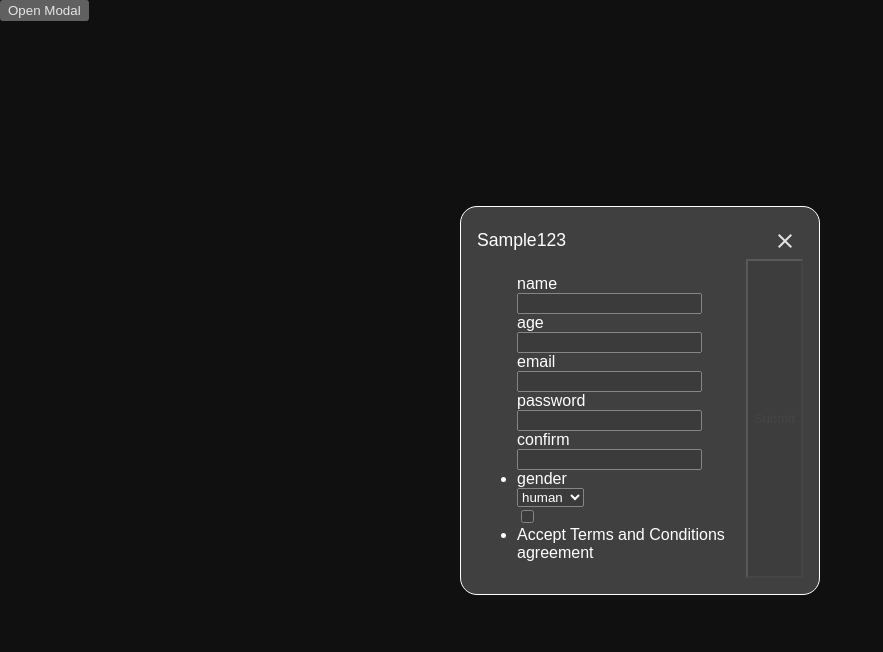
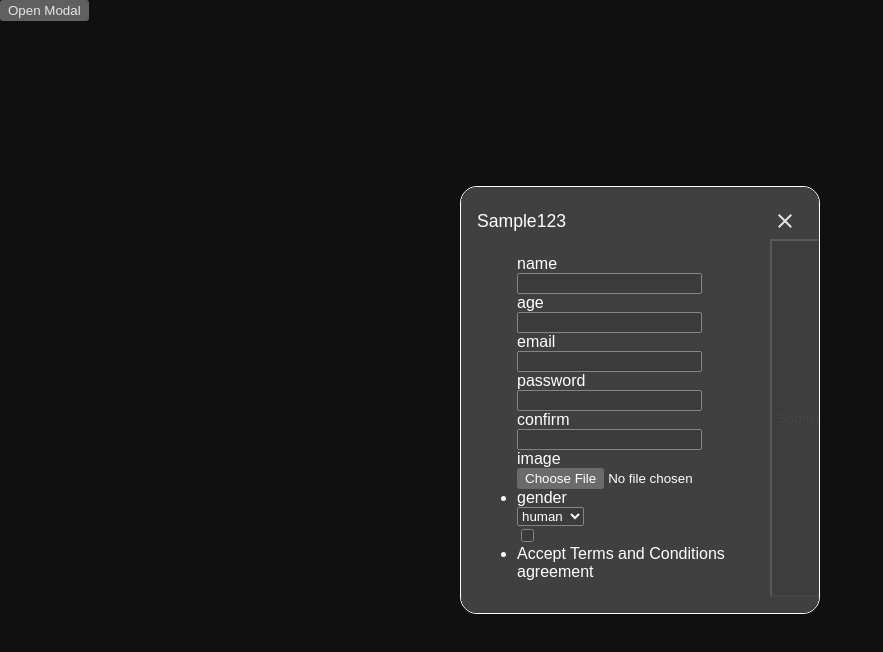
Before and after one commit to FirstDayAtWork/rss-react-course-projects, a React (Vite) app: page / in a window 1280 px wide. Both pictures are taken after a click on the button "Open Modal". Shown: the top 652 px of the page, without its empty margins (0-883 px from the left). Built offline with nearby package versions, Linux system fonts and the light colour scheme.

Commit message:
feat: add image upload logic

```diff
--- a/src/components/form/form.tsx
+++ b/src/components/form/form.tsx
@@ -20,6 +20,7 @@ export default function Form(props: FormProps): JSX.Element {
     register,
     handleSubmit,
     reset,
+    setValue,
     formState: { errors, isValid },
   } = useForm<FormInputs>({ mode: 'onChange', resolver: zodResolver(schema) });
 
@@ -36,7 +37,13 @@ export default function Form(props: FormProps): JSX.Element {
       <ul>
         {array.length > 0 &&
           array.map((item) => (
-            <Input key={item[0]} register={register} error={errors} content={item} />
+            <Input
+              key={item[0]}
+              register={register}
+              setValue={setValue}
+              error={errors}
+              content={item}
+            />
           ))}
 
         <Select register={register} error={errors} name={'gender'} options={selectOptions} />
@@ -45,7 +52,6 @@ export default function Form(props: FormProps): JSX.Element {
           <Checkbox key={item.name} register={register} error={errors} data={item} />
         ))}
       </ul>
-
       <button className={[!isValid && 'disabled', ''].join(' ')} disabled={!isValid} type="submit">
         Submit
       </button>
--- a/src/components/form/input/input.tsx
+++ b/src/components/form/input/input.tsx
@@ -1,23 +1,51 @@
-import type { JSX } from 'react';
-import type { FieldErrors, UseFormRegister } from 'react-hook-form';
+import type { ChangeEvent, JSX } from 'react';
+import type { FieldErrors, UseFormRegister, UseFormSetValue } from 'react-hook-form';
 import classes from './input.module.css';
 import type { FormInputs } from '../../../zod/schema';
 
 export default function Input({
   register,
+  setValue,
   error,
   content,
 }: {
   register: UseFormRegister<FormInputs>;
+  setValue: UseFormSetValue<FormInputs>;
   error: FieldErrors<FormInputs>;
   content: [keyof FormInputs, string];
 }): JSX.Element {
+  function handleChange(event: ChangeEvent<HTMLInputElement>, name: keyof FormInputs): void {
+    register(name).onChange({
+      target: {
+        name,
+        value: event.target.files?.[0],
+      },
+    });
+  }
+
   return (
     <li className={classes.list}>
       <label htmlFor={content[0]} className={classes.label}>
         {content[0]}
       </label>
 
+      {content[1] === 'file' ? (
+        <input
+          {...(register(content[0]),
+          {
+            onChange: (event): void => {
+              if (event.target.files && event.target.files.length > 0) {
+                setValue(content[0], event.target.files[0]);
+              }
+            },
+          })}
+          type={content[1]}
+          className={classes.input}
+          id={content[0]}
+          name={content[0]}
+          onChange={(event): void => handleChange(event, content[0])}
+        />
+      ) : (
         <input
           {...register(content[0], {
             valueAsNumber: content[1] === 'number',
@@ -27,6 +55,8 @@ export default function Input({
           id={content[0]}
           name={content[0]}
         />
+      )}
+
       {error[content[0]] && <div className={classes.error}>{error[content[0]]?.message}</div>}
     </li>
   );
--- a/src/utility/input-types.ts
+++ b/src/utility/input-types.ts
@@ -5,7 +5,8 @@ const INPUT_TYPES: Map<keyof FormInputs, string> = new Map()
   .set('age', 'number')
   .set('email', 'email')
   .set('password', 'password')
-  .set('confirm', 'password');
+  .set('confirm', 'password')
+  .set('image', 'file');
 
 export const array = [...INPUT_TYPES.entries()];
 
--- a/src/zod/schema.ts
+++ b/src/zod/schema.ts
@@ -30,6 +30,13 @@ const passwordSchema = z
     path: ['confirm'],
   });
 
-export const schema = basicSchema.and(passwordSchema);
+const imageSchema = z.object({
+  image: z
+    .file({ error: 'Must be a file' })
+    .mime(['image/png', 'image/jpeg'], { error: 'Must be PNG or JPEG' })
+    .max(1_000_000, { error: 'Max 1MB' }),
+});
+
+export const schema = basicSchema.and(imageSchema).and(passwordSchema);
 
 export type FormInputs = z.infer<typeof schema>;
```
Lines whose indentation alone changed are shown as unchanged.
